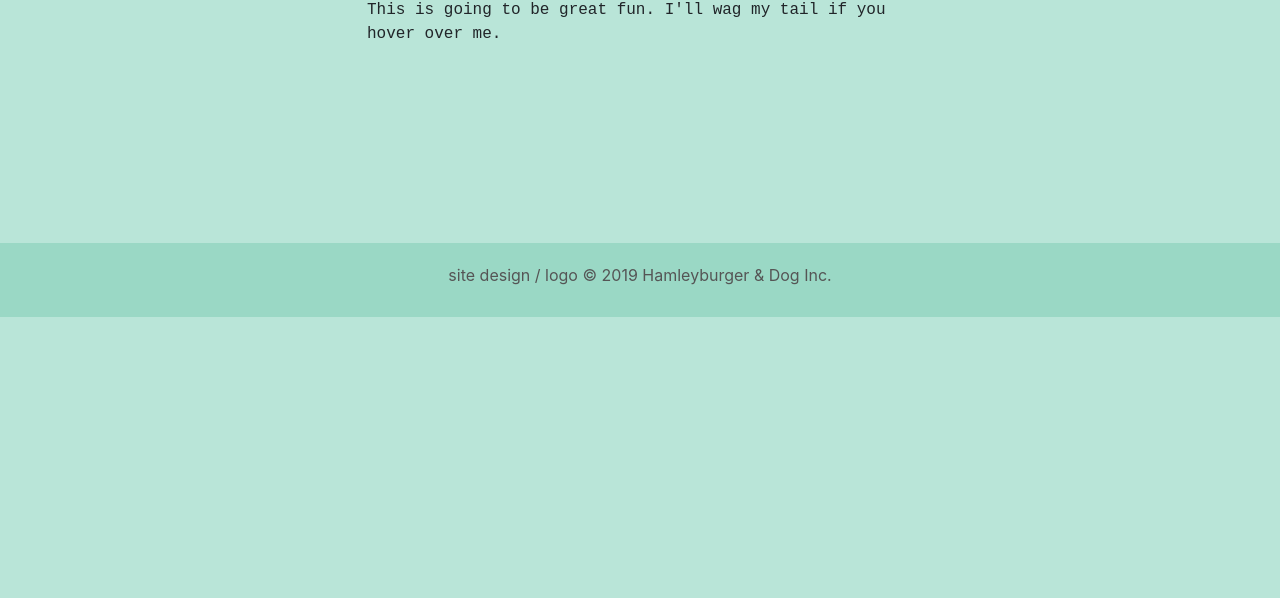
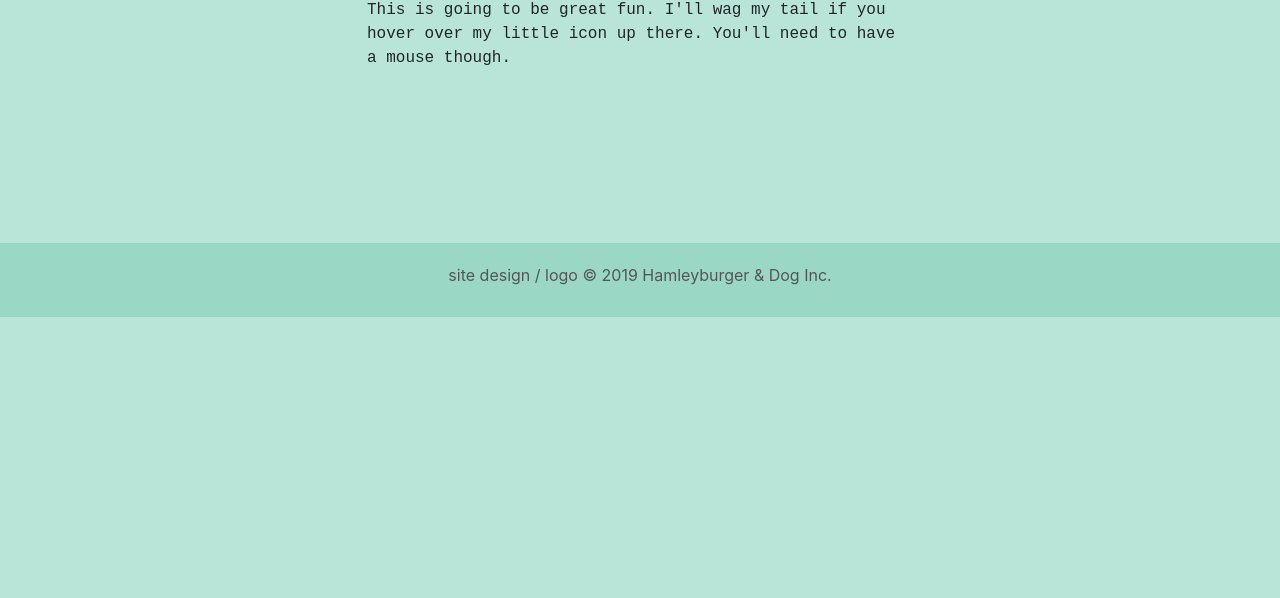
Before and after one commit to Hamleyburger/Kyllingspree-website, a plain HTML site: page index.html in a window 1280 px wide. Shown: the part 483-1081 px from the top of the page. Before the commit the page ends 1057 px from the top, so only its background shows below. Drawn offline with nearby package versions, Linux system fonts and the light colour scheme.

Commit message:
Update index.html

```diff
--- a/index.html
+++ b/index.html
@@ -88,7 +88,7 @@
                     <h1 style="font-weight: bold">Welcome</h1>
 
                     <p>
-                        This is going to be great fun. I'll wag my tail if you hover over me.
+                        This is going to be great fun. I'll wag my tail if you hover over my little icon up there. You'll need to have a mouse though.
                     </p>
 
 
```
